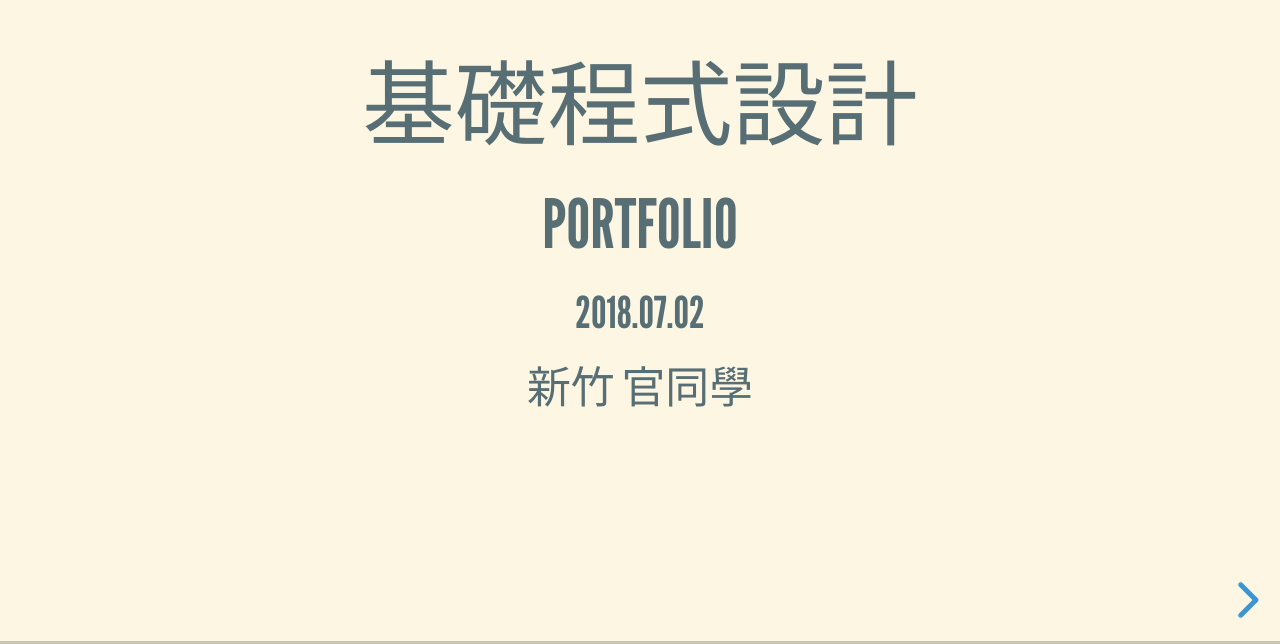
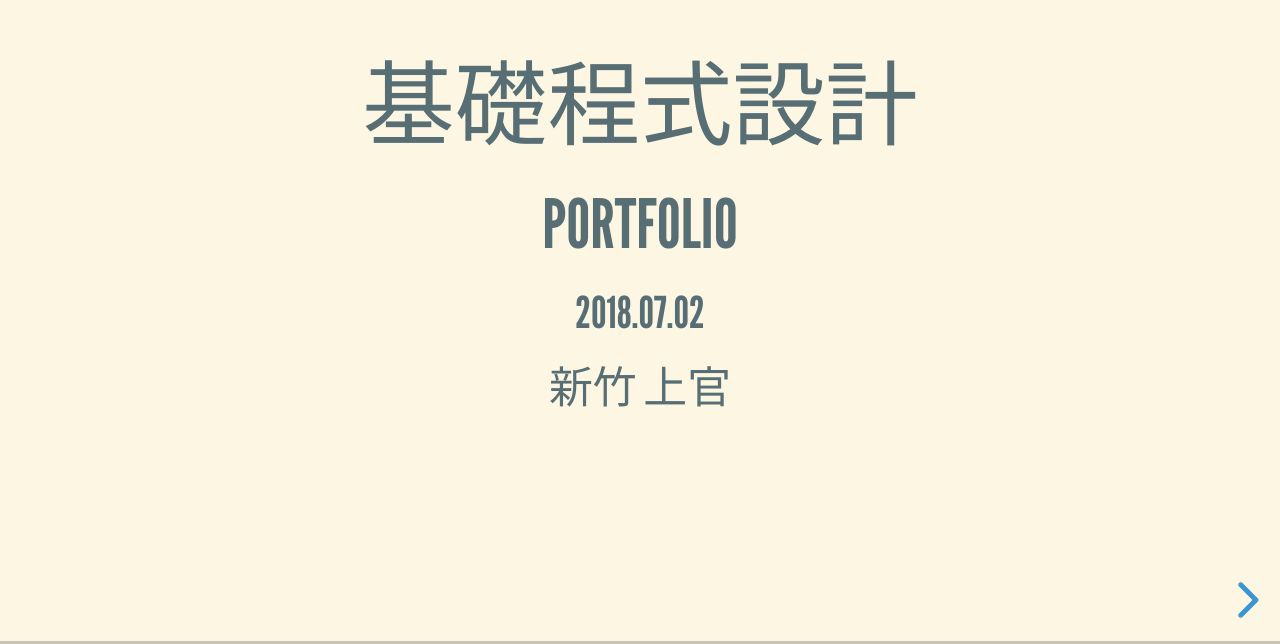
Before and after one commit to hellenGUAN/portfolio, a website: page portfolio/reveal.js-master/index.html in a window 1280 px wide. Shown: the part 156-800 px from the top of the page. Drawn offline with Linux system fonts and the light colour scheme; files whose address does not match are found by name.

Commit message:
Add files via upload

```diff
--- a/portfolio/reveal.js-master/index.html
+++ b/portfolio/reveal.js-master/index.html
@@ -33,7 +33,7 @@
 					<h2>基礎程式設計</h2>
 					<h3>PORTFOLIO</h3>
 					<h4>2018.07.02</h4>
-					<h4>新竹 官同學</h4>
+					<h4>新竹 上官</h4>
 				</section>
 				<section>
 					<h3>自我介紹</h3>
```
Also changed, not shown: 1 other file.
